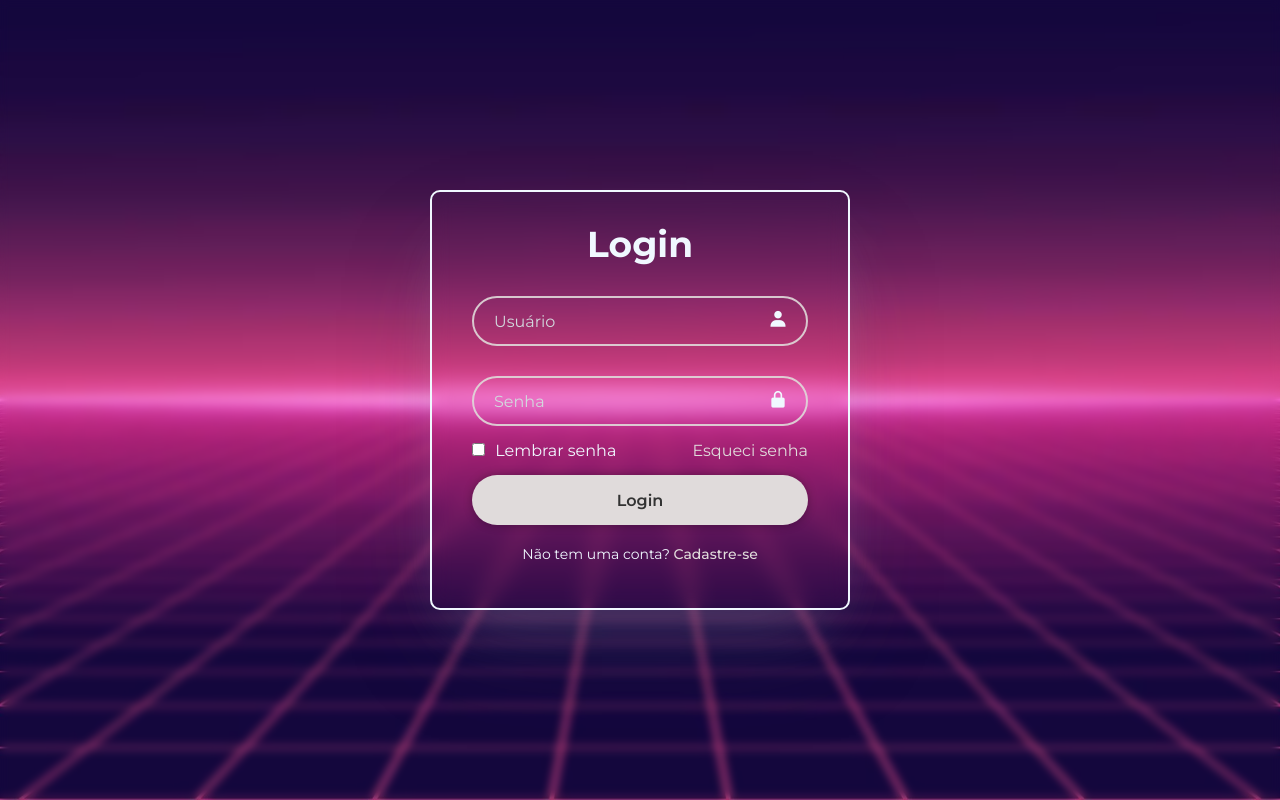
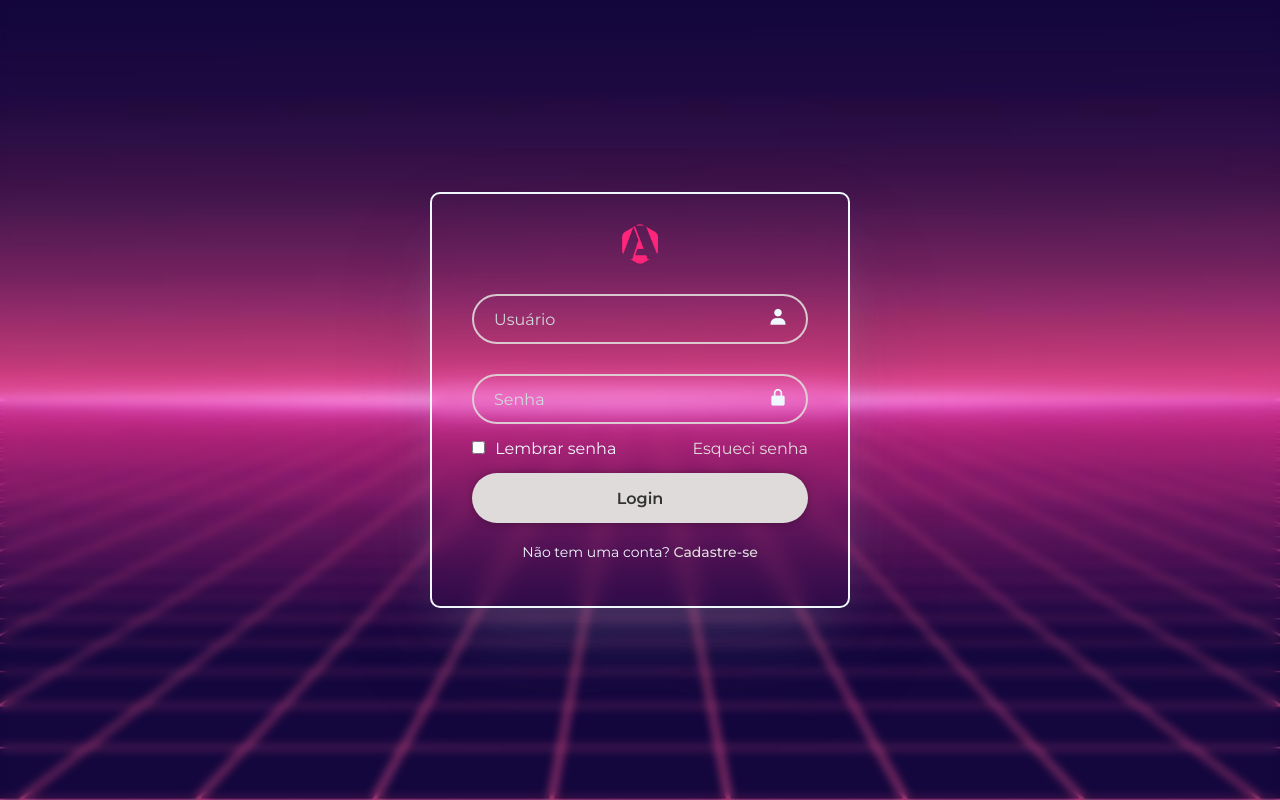
Before and after one commit to FillDias/Login, a plain HTML site: page index.html in a window 1280 px wide. Drawn offline with nearby package versions, Linux system fonts and the light colour scheme.

Commit message:
animação logo acima container

```diff
--- a/index.html
+++ b/index.html
@@ -11,9 +11,15 @@
     <title>Aclamada Melancolia</title>
 </head>
 <body>
+
+
+
+
     <main class="container">
+        <img src="img/logo.png" alt="Logo da Empresa" class="logo">
+
         <form id="formLogin">
-            <h1>Login</h1>
+
             <div class="input-box">
                <input placeholder="Usuário" type="email">
                <i class="bx bxs-user"></i>
--- a/styles.css
+++ b/styles.css
@@ -5,6 +5,7 @@
     box-sizing: border-box;
     font-family: "Montserrat", sans-serif;
 }
+
 
 body {
     display:flex;
@@ -16,6 +17,7 @@ body {
     background-position: center;
 }
 
+
 body::before {
     content: '';
     position: absolute;
@@ -26,6 +28,19 @@ body::before {
     background: inherit;
     filter: blur(5px);
     z-index: -1;
+}
+
+.logo {
+    width: 40px; /* Ajuste o tamanho da logo conforme necessário */
+    height: auto; /* Mantém a proporção da imagem */
+    margin-bottom: 20px; /* Espaço entre a logo e o formulário */
+    display: block; /* Garante que a imagem seja tratada como um bloco */
+    margin-left: auto; /* Centraliza a logo horizontalmente */
+    margin-right: auto;
+    transition: transform 0.3s ease-in-out;
+}
+.logo:hover {
+    transform: scale(1.1) rotate(10deg); /* Aumenta e gira a logo ao passar o mouse */
 }
 
 .container{
@@ -44,6 +59,8 @@ body::before {
     font-size: 36px;
     text-align: center;
 }
+
+
 
 .input-box{
     position:relative;
```
Also changed, not shown: img/logo.png (added).
